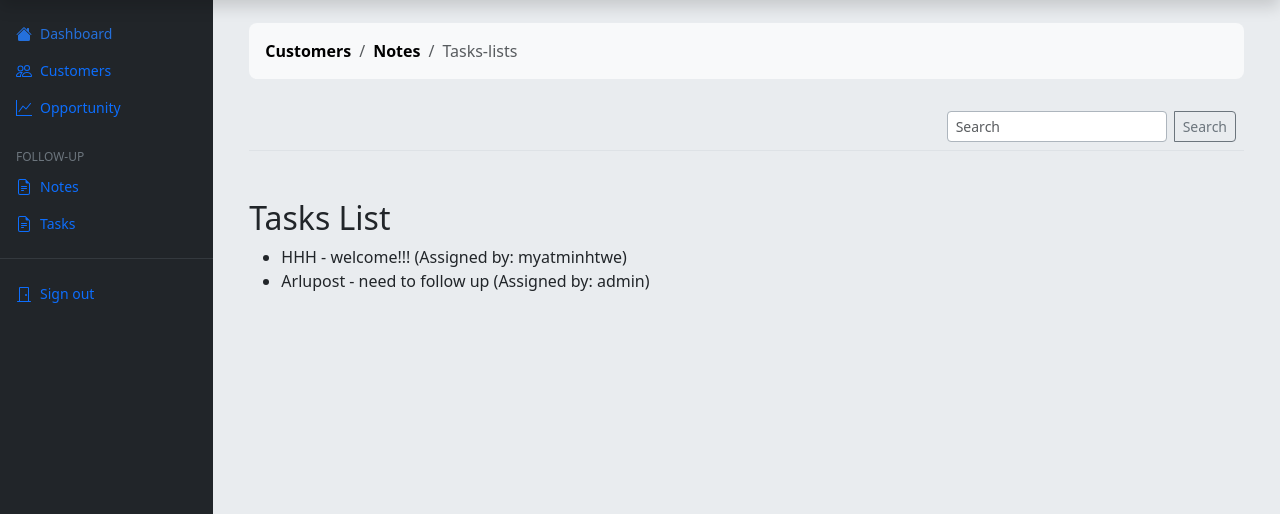
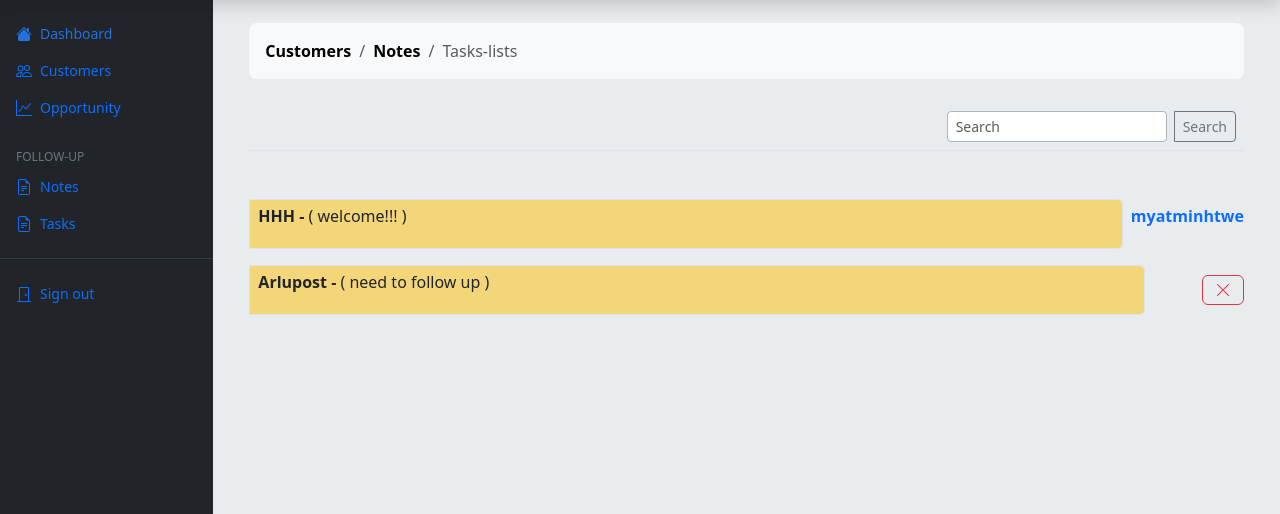
Before and after one commit to Myat-Min-Htwe/Django-Bootstrap-CRM-System, a Django app: page /task-list/ in a window 1280 px wide. Shown: the part 49-563 px from the top of the page. Run offline with Django 4.2, Linux system fonts and the light colour scheme; a user stored in the database is signed in; data comes from the database, SQL or seed files in the repository; both versions use the stored data as it was after the commit; some libraries are stand-ins or nearby versions.

Commit message:
done task and note

```diff
--- a/crms_app/urls.py
+++ b/crms_app/urls.py
@@ -13,6 +13,7 @@ urlpatterns = [
 
     path('add-to-task-list/<int:note_id>/', views.addToTask, name="add_task"),
     path('task-list/', views.listTasks, name="task_list"),
+    path('delete-task/<int:note_id>/', views.delete_task, name="delete_task"),
 
     path('opportunity-chart/', views.opportunity, name="opportunity"),
 ]
--- a/crms_app/views.py
+++ b/crms_app/views.py
@@ -206,6 +206,15 @@ def addToTask(request, note_id):
     return render(request, 'todo/note_list.html', {'notes': NoteModel.objects.all()})
 
 
+@login_required(login_url='/authentication/login')
+def delete_task(request,note_id):
+    note = NoteModel.objects.get(id=note_id)
+
+    note.delete()
+    messages.success(request, 'Delete Task successfully')
+    return redirect('task_list')
+
+
 def opportunity(request):
 
     return render(request, 'crms/opportunity.html')
--- a/templates/todo/task_list.html
+++ b/templates/todo/task_list.html
@@ -7,6 +7,8 @@
 <link rel="stylesheet" href="https://cdn.jsdelivr.net/npm/bootstrap-icons@1.11.2/font/bootstrap-icons.min.css">
 
 <div class="container">
+
+  {% include 'partials/_messages.html' %}
 
 <div class="mt-4">
     <nav aria-label="breadcrumb">
@@ -38,16 +40,70 @@
 
     <div class="card border-0 mt-5" style="background-color: var(--bs-secondary-bg);min-height: 100vh;">
 
-      <h2>Tasks List</h2>
-      <ul>
         {% for task in tasks %}
-          <li>{{ task.note.customer.com_name }} - {{ task.note.note }} (Assigned by: {{ task.note.assigned_by.username }})</li>
-        {% endfor %}
-      </ul>
 
+      <div class="hstack gap-2 mb-3">
+        <div class="px-2 py-1 me-auto bg-warning bg-opacity-50 border rounded-end" style="width: 90%;">
+          <p class="text-break">
+            <span class="fw-semibold">{{ task.note.customer.com_name }} - </span>
+            <span id="taskChange">( {{ task.note.note }} )</span>
+          </p>
+        </div>
+        {% if task.note.assigned_by == user %}
+        <!-- <button type="button" class="btn btn-outline-success" data-bs-toggle="modal"
+         data-bs-target="#taskModal"><i class="bi bi-check2-all"></i></button>
+
+         <div class="modal fade" id="taskModal" tabindex="-1" aria-labelledby="taskModalLabel"
+         aria-hidden="true">
+         <div class="modal-dialog">
+           <div class="modal-content bg-success">
+             <div class="modal-header">
+               <h1 class="modal-title fs-5" id="taskModalLabel">Complete Task</h1>
+               <button type="button" class="btn-close focus-ring focus-ring-secondary" data-bs-dismiss="modal"
+                 aria-label="Close"></button>
+             </div>
+
+             <div class="modal-footer">
+               <a href="" class="btn btn-sm btn-success" id="taskMarkBtn">
+                <i class="bi bi-check2"></i> Done</a>
+             </div>
+           </div>
+         </div>
+       </div> -->
+
+        <!-- <div class="vr"></div> -->
+        <button type="button" class="btn btn-outline-danger" data-bs-toggle="modal"
+        data-bs-target="#dtaskModal"><i class="bi bi-x-lg"></i></button>
+         <!-- Modal -->
+         <div class="modal fade" id="dtaskModal" tabindex="-1" aria-labelledby="dtaskModalLabel"
+         aria-hidden="true">
+         <div class="modal-dialog">
+           <div class="modal-content bg-info">
+             <div class="modal-header">
+               <h1 class="modal-title fs-5" id="dtaskModalLabel">Remove Task</h1>
+               <button type="button" class="btn-close focus-ring focus-ring-secondary" data-bs-dismiss="modal"
+                 aria-label="Close"></button>
+             </div>
+
+             <div class="modal-footer">
+               <a href="{% url 'delete_task' task.note.id %}" class="btn btn-sm btn-info">
+                <i class="bi bi-check2"></i> Confirm</a>
+             </div>
+           </div>
+         </div>
+       </div>
+        {% else %}
+        <p class="fw-semibold text-primary">{{ task.note.assigned_by.username }}</p>
+        {% endif %}
+      </div>
+
+      {% endfor %}
     </div>
 
 
 </div>
 
+<!-- <script src="{% static 'js/task.js' %}"></script> -->
+
+
 {% endblock %}
```
Also changed, not shown: crms/static/js/task.js (added, +10 -0 lines), templates/todo/note_list.html (+8 -2 lines), db.sqlite3.
